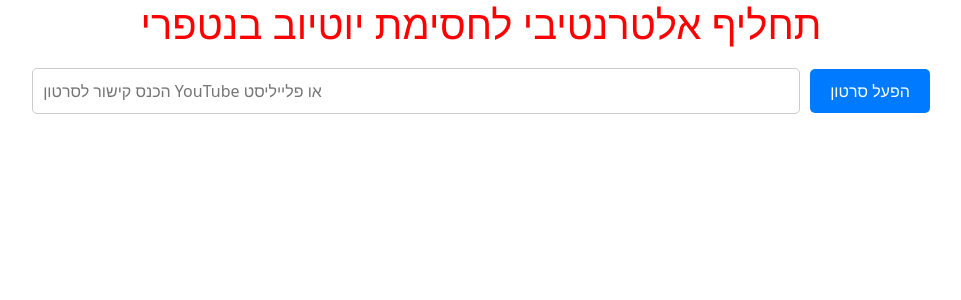
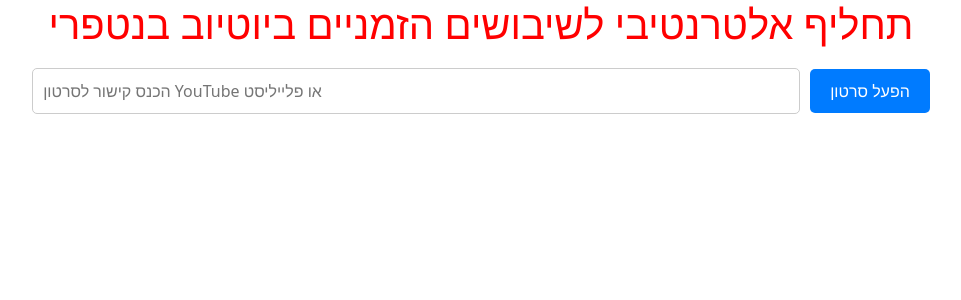
Before and after one commit to shlomo-weisz/midPro, a Vue app: page /youtube in a window 1280 px wide. Shown: the top 300 px of the page, without its empty margins (159-1120 px from the left). Built offline with nearby package versions, Linux system fonts and the light colour scheme.

Commit message:
change text

```diff
--- a/src/pages/YouTubePage.vue
+++ b/src/pages/YouTubePage.vue
@@ -1,6 +1,6 @@
 <template>
   <div>
-    <h1>תחליף אלטרנטיבי לחסימת יוטיוב בנטפרי</h1>
+    <h1>תחליף אלטרנטיבי לשיבושים הזמניים ביוטיוב בנטפרי</h1>
     <div class="input-container">
       <input
         type="text"
```
